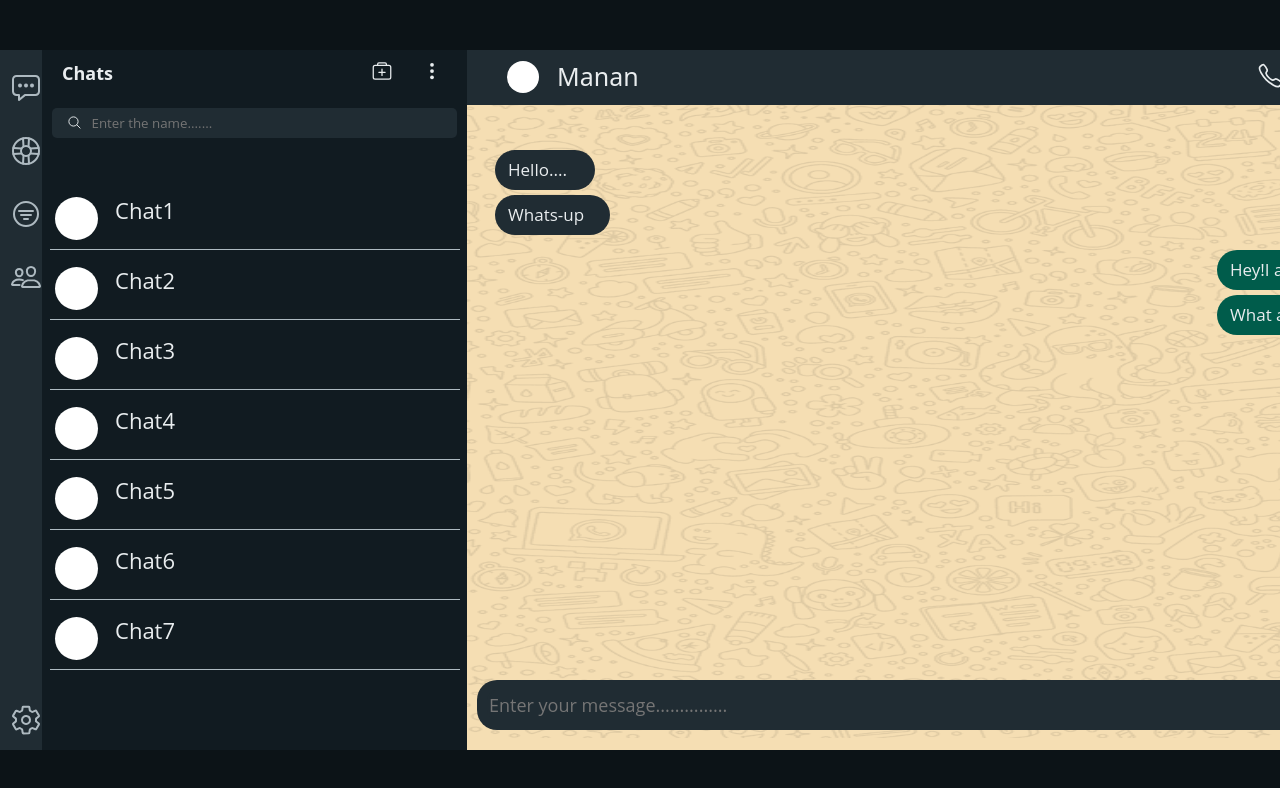
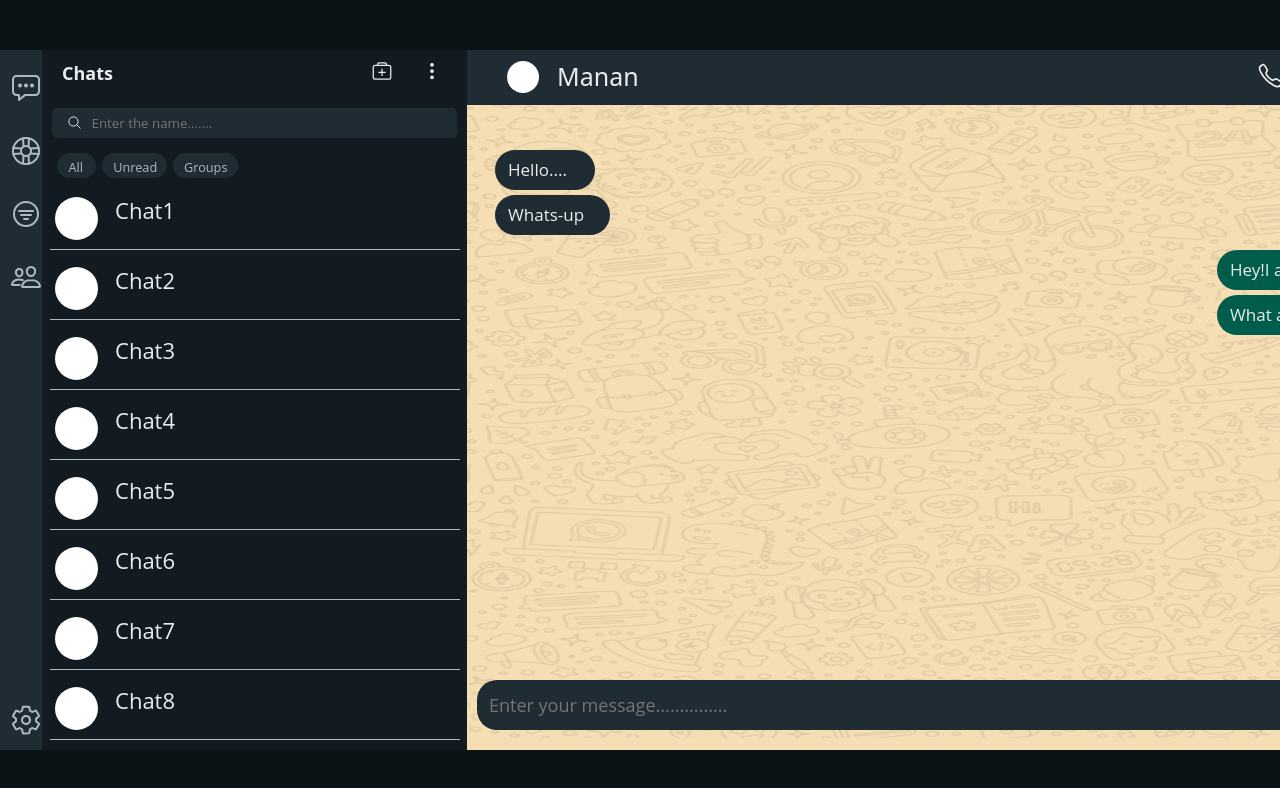
Before and after one commit to Manan-Coder/Whatsapp-Web-UI, a plain HTML site: page index.html in a window 1280 px wide. Shown: the top 788 px of the page. Drawn offline with nearby package versions, Linux system fonts and the light colour scheme.

Commit message:
Update index.html

```diff
--- a/index.html
+++ b/index.html
@@ -28,6 +28,17 @@
                 <div class="searchbox-container">
                     <ion-icon name="search-outline" class="search-chat"></ion-icon>
                     <input class="search-box" placeholder="Enter the name.......">
+                </div>
+                <div class="archive-container">
+                    <div class="all">
+                        <div class="all-text">All</div>
+                    </div>
+                    <div class="unread">
+                        <div class="unread-text">Unread</div>
+                    </div>
+                    <div class="group">
+                        <div class="group-text">Groups</div>
+                    </div>
                 </div>
             </div>
 
@@ -60,6 +71,10 @@
                 <div class="chat2">
                     <div class="pfp"></div>
                     <div class="chat-name">Chat7</div>
+                </div>
+                <div class="chat2">
+                    <div class="pfp"></div>
+                    <div class="chat-name">Chat8 </div>
                 </div>
             </div>
 
```
